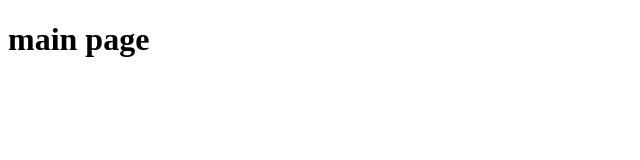
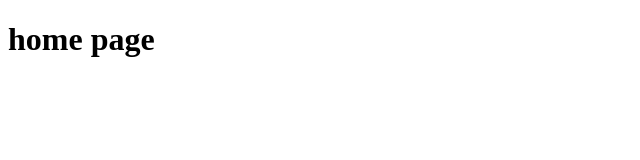
Before and after one commit to deanmchugh/stockWatcher, a React (Vite) app: page / in a window 1280 px wide. Shown: the top 160 px of the page, without its empty margins (0-640 px from the left). Built offline with nearby package versions, Linux system fonts and the light colour scheme.

Commit message:
fetch data function

```diff
--- a/package.json
+++ b/package.json
@@ -17,6 +17,7 @@
     "typescript": "^3.7.2"
   },
   "dependencies": {
+    "axios": "^0.19.0",
     "classname": "0.0.0",
     "parcel-bundler": "^1.12.4",
     "react": "^16.12.0",
--- /dev/null
+++ b/src/components/home.tsx
@@ -0,0 +1,9 @@
+import React from 'react'
+
+export default function home() {
+    return (
+        <div>
+            <h1>home page</h1>
+        </div>
+    )
+}
--- a/src/index.tsx
+++ b/src/index.tsx
@@ -1,11 +1,11 @@
 import React from 'react'
 import ReactDOM from 'react-dom'
 
+import HomePage from './components/home'
+
 function Main() {
     return (
-        <div>
-            <h1>main page</h1>
-        </div>
+        <HomePage />
     )
 }
 
```
Also changed, not shown: src/helpers/fetchData.tsx (added, +7 -0 lines), 1 other file (tests, documents, lock files or other folders).
